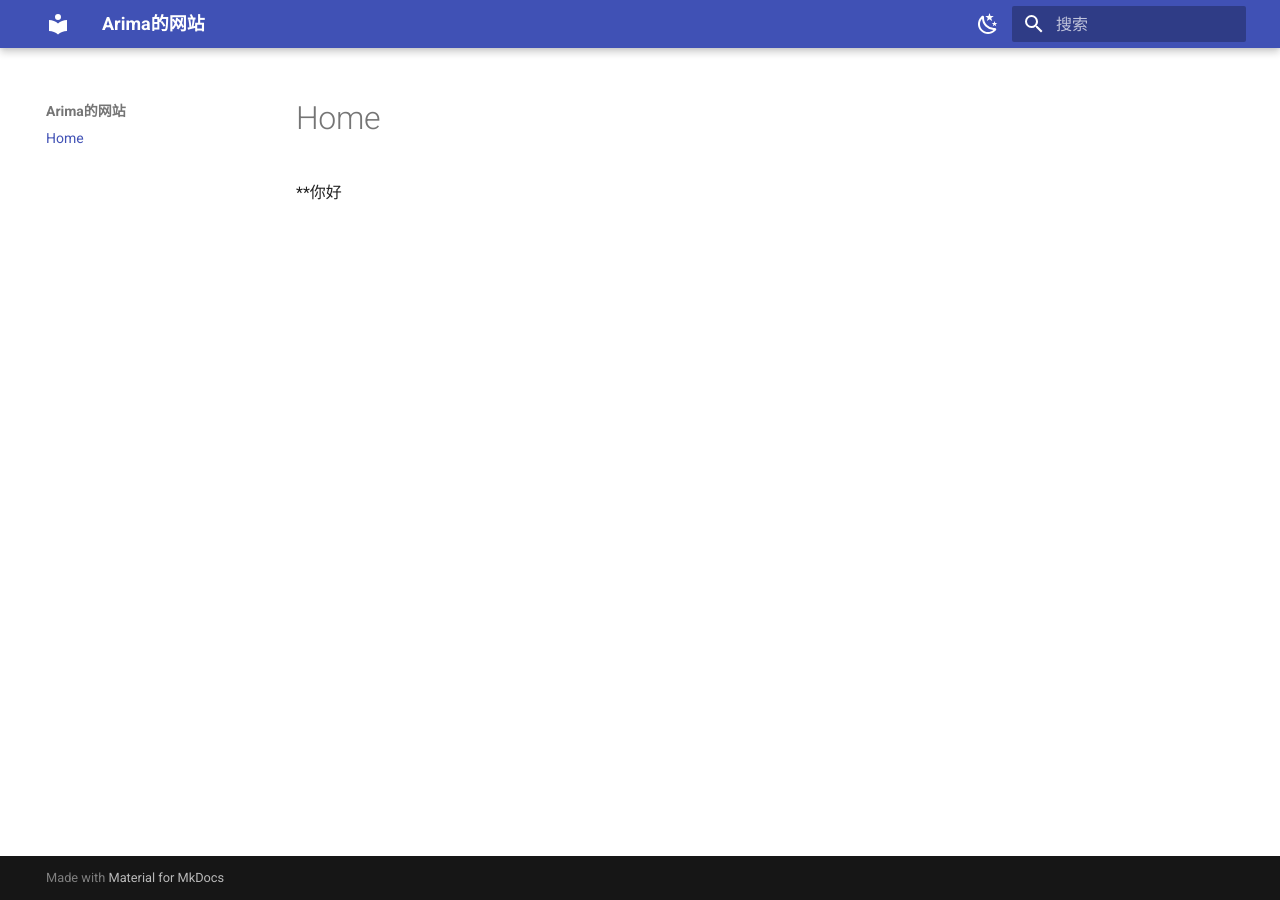
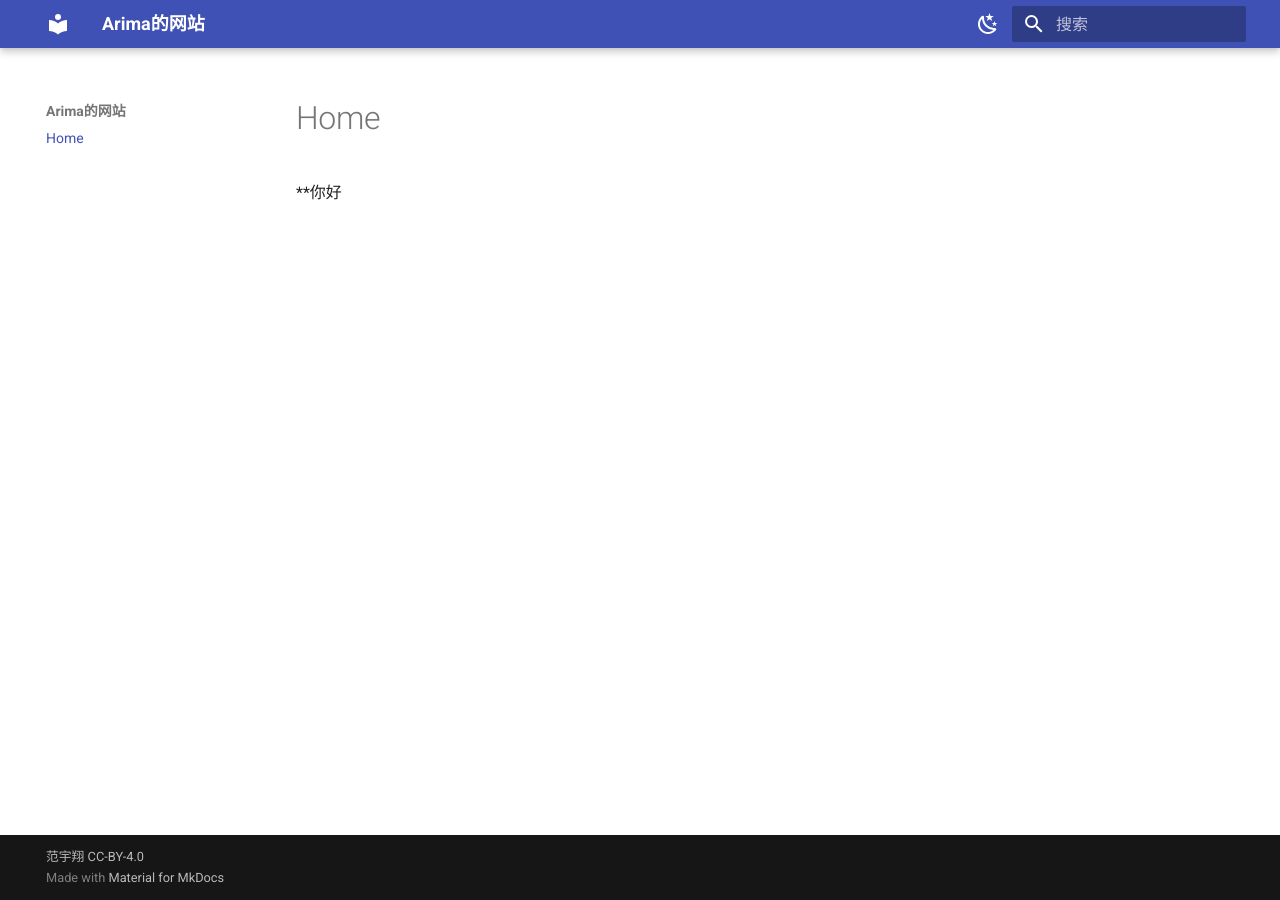
Before and after one commit to Tech-Arima/Tech-Arima.github.io, an MkDocs documentation site: the page built from docs/index.md, in a window 1280 px wide. Built offline with MkDocs 1.6.1 and Material for MkDocs 9.7.7, drawn with Linux system fonts in a browser that asks for light colours.

Commit message:
Update mkdocs.yml

```diff
--- a/mkdocs.yml
+++ b/mkdocs.yml
@@ -21,3 +21,6 @@ theme:
         name: 切换至日间模式
 
   language: zh
+
+
+copyright: 范宇翔 CC-BY-4.0
```
